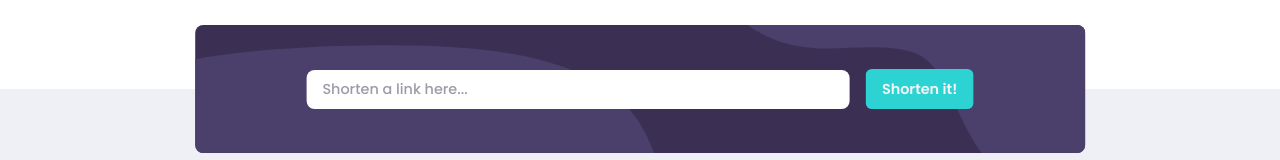
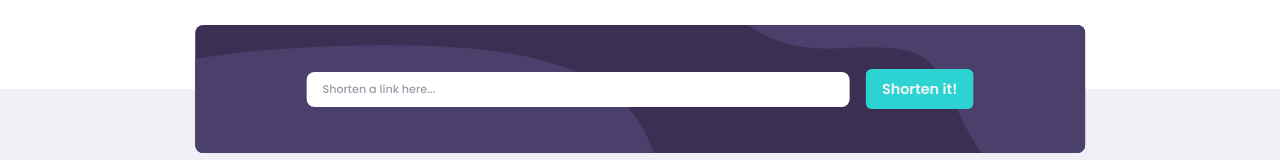
Before and after one commit to Ogochukwu-ugo/Shortly-Url-Shortening-API, a React (Create React App) app: page / in a window 1280 px wide. Shown: the part 584-744 px from the top of the page. Built offline with nearby package versions, Linux system fonts and the light colour scheme.

Commit message:
Updated the readme,corrected some codes in Shorten.js file

```diff
--- a/src/App.css
+++ b/src/App.css
@@ -104,27 +104,30 @@ source[srcset^="../src/images/"] {
 .errormsg {
     position:absolute;
     font-size: .7rem;
-    /* top: 0%; */
     left: 0%;
-    border-color: var(--red);
     color: var(--red);
 }
 
-#shortenLink {
+.shortenLink {
     width: 100%;
     border: none;
-    font-size: .9rem;
+    outline: none;
+    font-size: .7rem;
     font-weight: 500;
     color: var(--grayviolet);
 }
 
-.errorClass {
-    outline: 2px solid var(--red);
+.shortenLink::placeholder {
+    color: var(--grayviolet);
 }
 
-#shortenLink::placeholder {
-    font-weight: 500;
-    color: var(--grayviolet);
+.errorClass {
+    outline: 1px solid var(--red);
+    color: var(--red);
+}
+
+.errorClass::-webkit-input-placeholder {
+    color: var(--red);
 }
 
 #shortenBtn {
--- a/src/Components/Features/Shorten.js
+++ b/src/Components/Features/Shorten.js
@@ -6,7 +6,7 @@ import '../../App.css';
 
 function Shorten() {
 
-    const [text, setText] = useState("");
+    const [url, setUrl] = useState("");
     const [links, setLinks] = useState([]);
     const [errorMessage, setErrorMessage] = useState("");
     const inputRef = useRef(null);
@@ -29,7 +29,7 @@ function Shorten() {
     };
 
     const formValidation = () => {
-        if (text === "") {
+        if (url === "" || !url) {
              setErrorMessage("Please add a link");
             console.log("Failed to input link");
             inputRef.current.focus();
@@ -46,12 +46,12 @@ function Shorten() {
 
     const shortenLink = async () => {
         try {
-          const response = await fetch(`https://api.shrtco.de/v2/shorten?url=${text}`);
+          const response = await fetch(`https://api.shrtco.de/v2/shorten?url=${url}`);
           const data = await response.json();
           console.log(data.result);
 
           const newLink = {
-            original_link: text,
+            original_link: url,
             full_short_link: data.result.full_short_link,
             buttonText: 'Copy'
           };
@@ -59,7 +59,7 @@ function Shorten() {
           const updatedLinks = [...links, newLink];
          setLinks(updatedLinks);
          localStorage.setItem('links', JSON.stringify(updatedLinks));
-          setText('');
+          setUrl('');
         } catch (error) {
           console.error(error);
         }
@@ -86,10 +86,9 @@ function Shorten() {
                     type='url'
                     name='url'
                     placeholder='Shorten a link here...'
-                    value={text}
-                    onChange={(e) => setText(e.target.value)}
-                    className={`form-control-lg ${errorMessage ? 'errorClass' : ''}`}
-                    id='shortenLink'
+                    value={url}
+                    onChange={(e) => setUrl(e.target.value)}
+                    className={`form-control-lg shortenLink ${errorMessage ? 'errorClass' : ''}`}
                     ref={inputRef}
                 />
                {errorMessage &&  <div className="errormsg">{errorMessage}</div>}
@@ -99,7 +98,6 @@ function Shorten() {
                     value='Shorten it!'
                     className='btn btn-md'
                     id='shortenBtn'
-                    onClick={handleSubmit}
                 />
             </form>
             <section className='result'>
```
Also changed, not shown: src/Components/Header/Header.js (+0 -76 lines), 1 other file (tests, documents, lock files or other folders).
